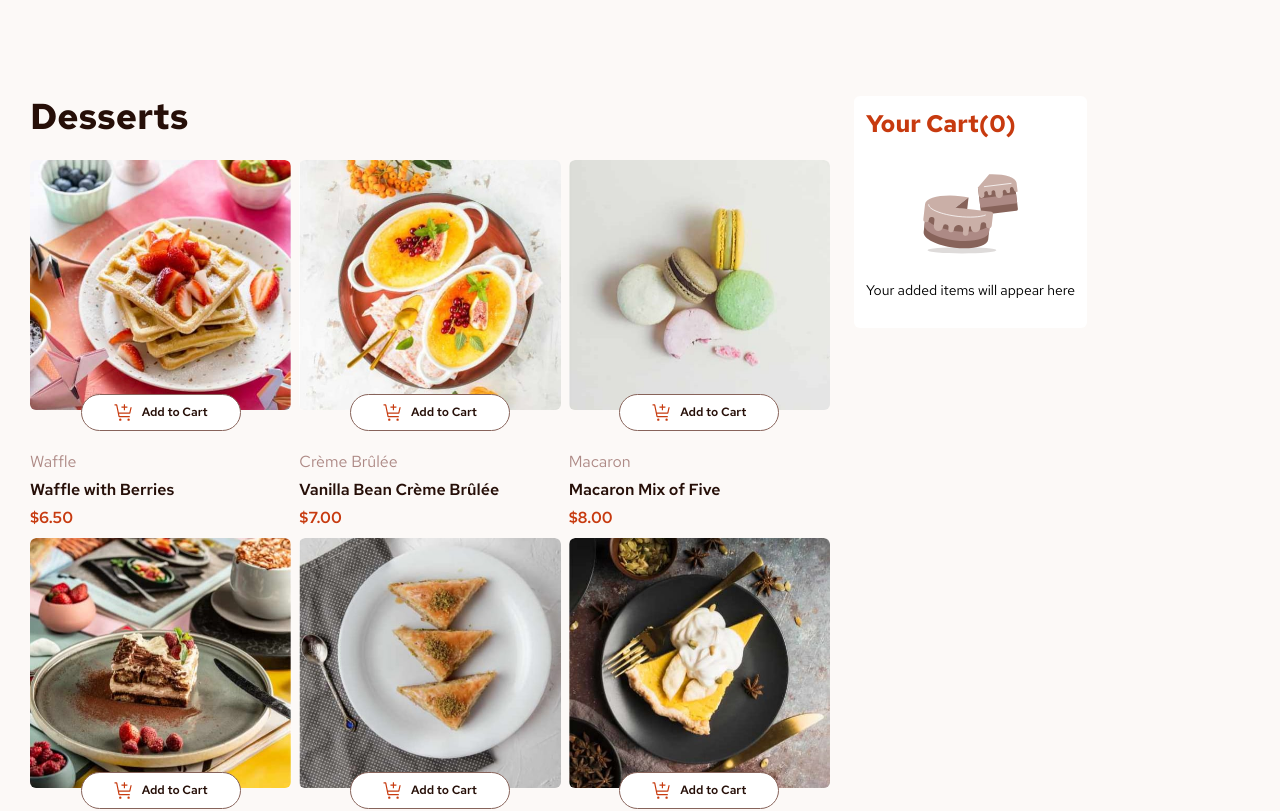
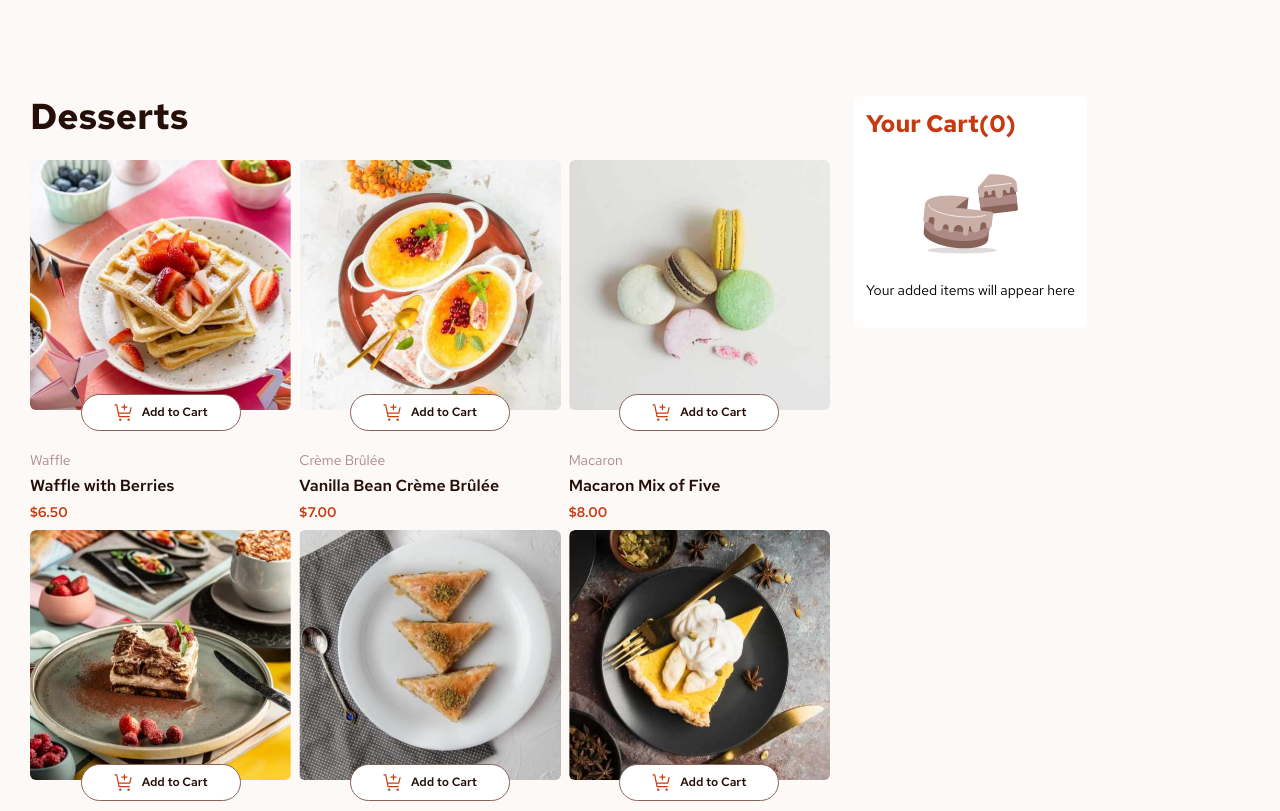
Before and after one commit to firdesOya/frontendMentorChallenge, a Next.js app in the folder product-list-with-cart-main/: page / in a window 1280 px wide. Shown: the top 811 px of the page. Built offline with nearby package versions, Linux system fonts and the light colour scheme.

Commit message:
feat:added props

```diff
--- a/product-list-with-cart-main/src/app/components/Card.js
+++ b/product-list-with-cart-main/src/app/components/Card.js
@@ -1,8 +1,7 @@
 import React from "react";
 import AddButton from "./AddButton";
-import Image from "next/image";
 
-export default function Card({ item }) {
+export default function Card({ item,addToCart}) {
   return (
     <div>
       <div className="inline-block overflow-hidden rounded-md">
@@ -14,13 +13,13 @@ export default function Card({ item }) {
           />
         </picture>
         <div className="flex justify-center -mt-4">
-          <AddButton />
+          <AddButton addToCart={addToCart} item={item}/>
         </div>
       </div>
       <div className="pt-3 flex flex-col items-start gap-1">
-        <span className="text-rose-400">{item.title}</span>
-        <span className="font-semibold text-rose-900">{item.subTitle}</span>
-        <span className="text-red font-semibold">{item.price}</span>
+        <span className="text-rose-400 text-sm">{item.title}</span>
+        <span className="font-semibold text-base text-rose-900">{item.subTitle}</span>
+        <span className="text-red text-sm font-semibold">{item.price}</span>
       </div>
     </div>
   );
```
